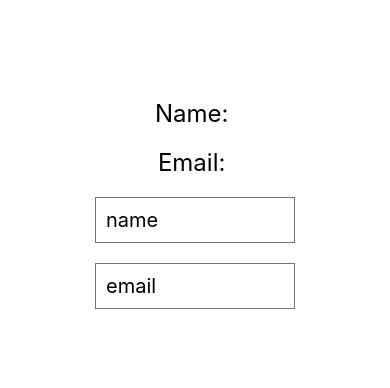
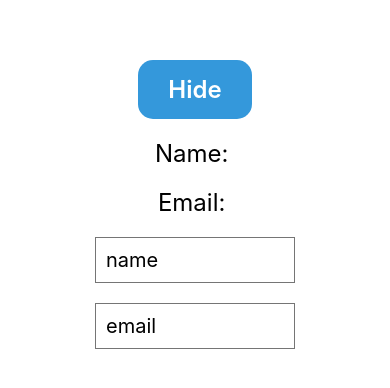
Before and after one commit to YeojinJeon/react-native-hooks, a React Native app: screen / in a window 390 px wide. Shown: the part 218-606 px from the top of the page. Built offline with nearby package versions, Linux system fonts and the light colour scheme.

Commit message:
useEffect 조건부 호출

```diff
--- a/src/App.js
+++ b/src/App.js
@@ -1,7 +1,8 @@
-import React from "react";
+import React, { useState } from "react";
 import styled from "styled-components/native";
 import Counter from "./components/Counter";
 import Form from "./components/Form";
+import Button from "./components/Button";
 
 const Container = styled.View`
 flex: 1;
@@ -11,9 +12,15 @@ align-items: center;
 `;
 
 const App = () => {
+    const [isVisible, setIsVisible] = useState(true);
+
     return (
         <Container>
-            <Form />
+            <Button
+                title={isVisible ? 'Hide' : 'Show'}
+                onPress={() => setIsVisible(prev => !prev)}
+            />
+            {isVisible && <Form />}
         </Container>
     );
 };
--- a/src/components/Form.js
+++ b/src/components/Form.js
@@ -21,9 +21,20 @@ const Form = () => {
     const [name, setName] = useState('');
     const [email, setEmail] = useState('');
 
+    // Mount
+    useEffect(() => {
+        console.log('\n============== Form Component Mount ==============\n');
+    }, []);
+
+    // 조건:  Email 상태변화가 있을때만 호출
     useEffect(() => {
         console.log(`name: ${name}, email: ${email}\n`);
-    });
+    }, [email]);
+
+    // Unmount
+    useEffect(() => {
+        return () => console.log('\n============== Form Component Unmount ==============\n');
+    }, []);
 
     return (
         <>
```
